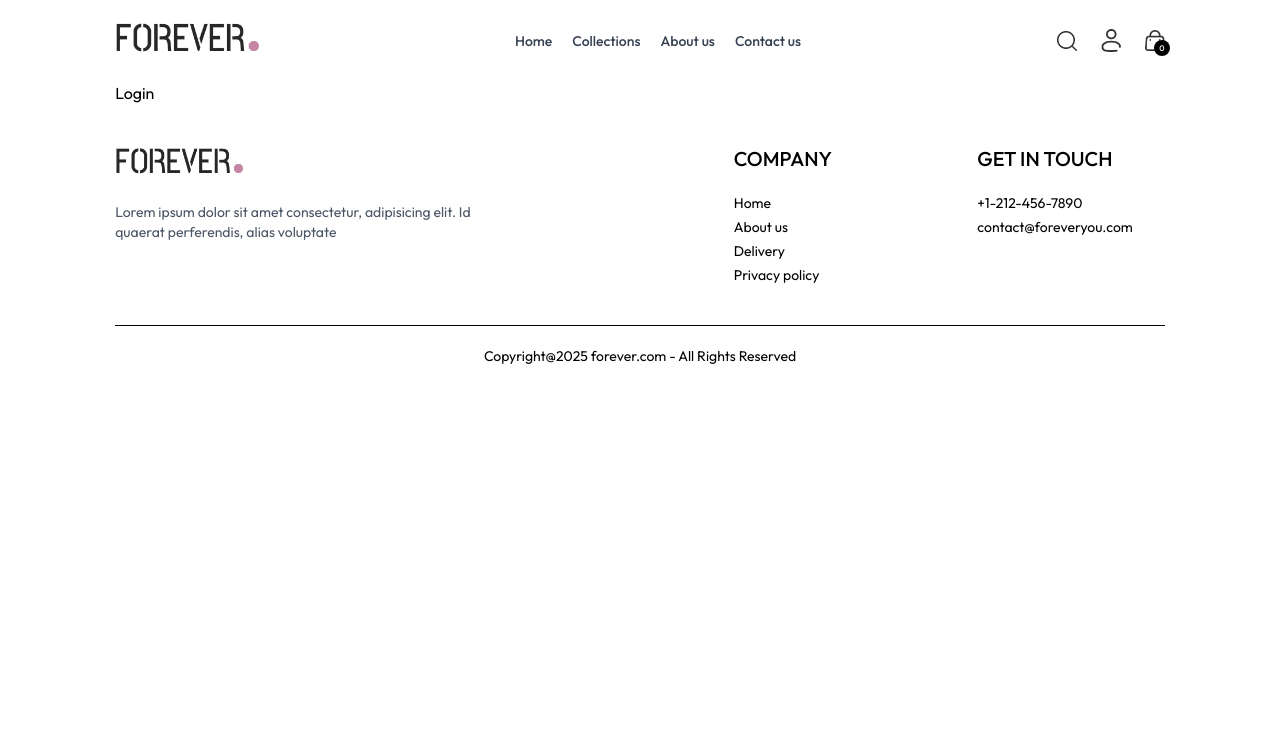
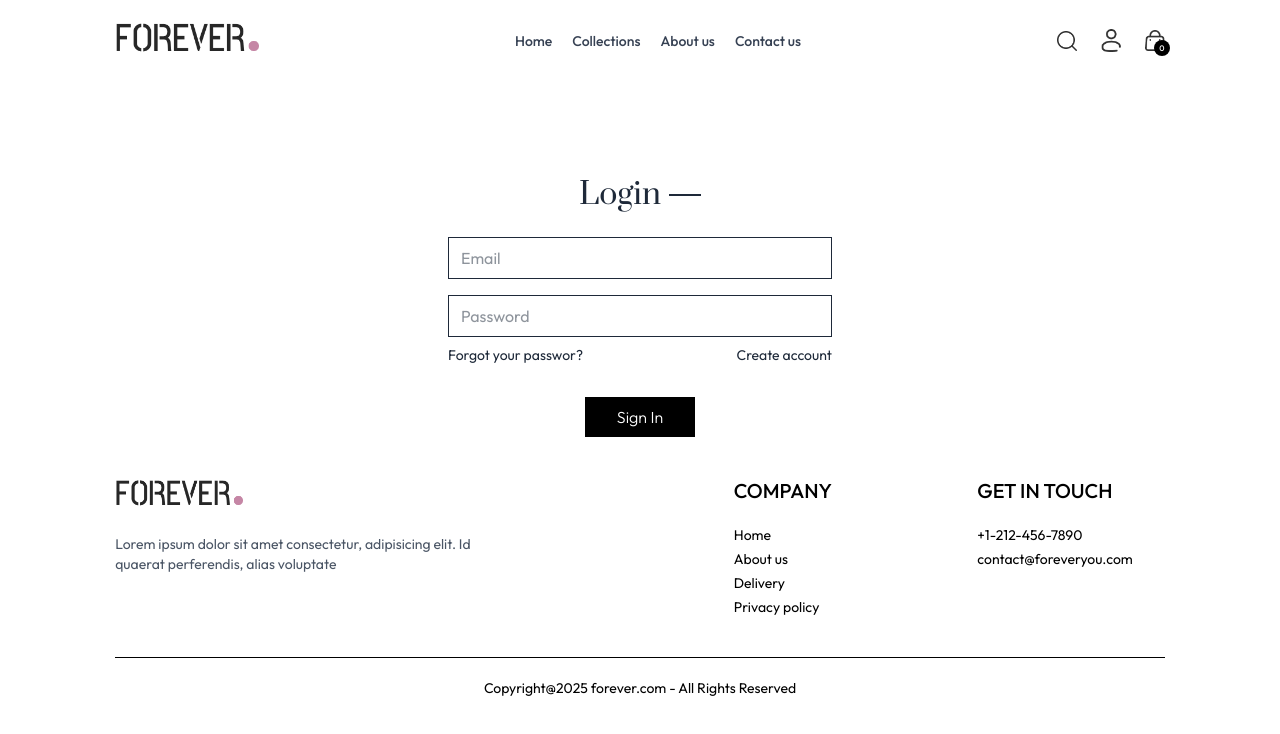
Before and after one commit to saikishore0319/techify, a React (Vite) app in the folder frontend/: page /login in a window 1280 px wide. Shown: the top 734 px of the page. Built offline with nearby package versions, Linux system fonts and the light colour scheme.

Commit message:
about page added

```diff
--- a/frontend/src/components/Navbar.jsx
+++ b/frontend/src/components/Navbar.jsx
@@ -7,10 +7,10 @@
 const Navbar = () => {
 
   const [visible, setVisible] = useState(false);
-  const {setShowSearch, getCartCount, usenavigate} = useContext(ShopContext);
-  const navigate = useNavigate();
+  const {setShowSearch, getCartCount, navigate} = useContext(ShopContext);
+  const searchNavigate = useNavigate();
   const redirect = ()=>{
-    navigate('/collection')
+    searchNavigate('/collection')
     setShowSearch(true);
 
   }
@@ -41,9 +41,8 @@
 
       <div className='flex items-center gap-6'>
         <img onClick={redirect} src={assets.search_icon} className='w-5 cursor-pointer' alt="search" />
-
         <div className='group relative'>
-          <img src={assets.profile_icon} className='w-5 cursor-pointer' alt="" />
+        <Link to={'/login'}> <img  src={assets.profile_icon} className='w-5 cursor-pointer' alt="" /></Link>
           <div className='group-hover:block hidden absolute dropdown-menu right-0 pt-4 '>
             <div className='flex flex-col gap-2 w-36 py-3 px-5 bg-slate-100 text-gray-500 rounded'>
               <p className='cursor-pointer hover:text-black'>My profile</p>
--- a/frontend/src/pages/Login.jsx
+++ b/frontend/src/pages/Login.jsx
@@ -1,8 +1,31 @@
-import React from 'react'
+import React, { useState } from 'react'
 
 const Login = () => {
+
+  const [currentState , setCurrentState] = useState('Login')
+  const onSubmitHandler = async(e)=>{
+      e.preventDefault();
+  }
+
   return (
-    <div>Login</div>
+    <form onSubmit={onSubmitHandler} className='flex flex-col items-center w-[90%] sm:max-w-96 m-auto mt-14 gap-4 text-gray-800 '>
+       <div className='inline-flex items-center gap-2 mb-2  mt-10 '>
+          <p className='prata-regular text-3xl '>{currentState}</p>
+          <hr className='border-none h-[1.5px] w-8 bg-gray-800' />
+       </div>
+       {currentState === 'Login' ? '' : <input type="text" className='w-full px-3 py-2 border border-gray-800 ' placeholder='Name' required/>}
+       <input type="email" className='w-full px-3 py-2 border border-gray-800 ' placeholder='Email' required/>
+       <input type="password" className='w-full px-3 py-2 border border-gray-800 ' placeholder='Password' required/>
+       <div className='w-full flex justify-between text-sm mt-[-8px]'>
+          <p className='cursor-pointer'>Forgot your passwor?</p>
+          {
+            currentState === 'Login'
+            ? <p onClick={()=>setCurrentState('Sign Up')} className='cursor-pointer'>Create account</p>
+            : <p onClick={()=>setCurrentState('Login')} className='cursor-pointer'>Login Here</p>
+          }
+       </div>
+       <button className='bg-black text-white font-light px-8 py-2 mt-4 cursor-pointer hover:bg-gray-900  '>{currentState === 'Login'? 'Sign In' : 'Sign Up'}</button>
+    </form>
   )
 }
 
```
